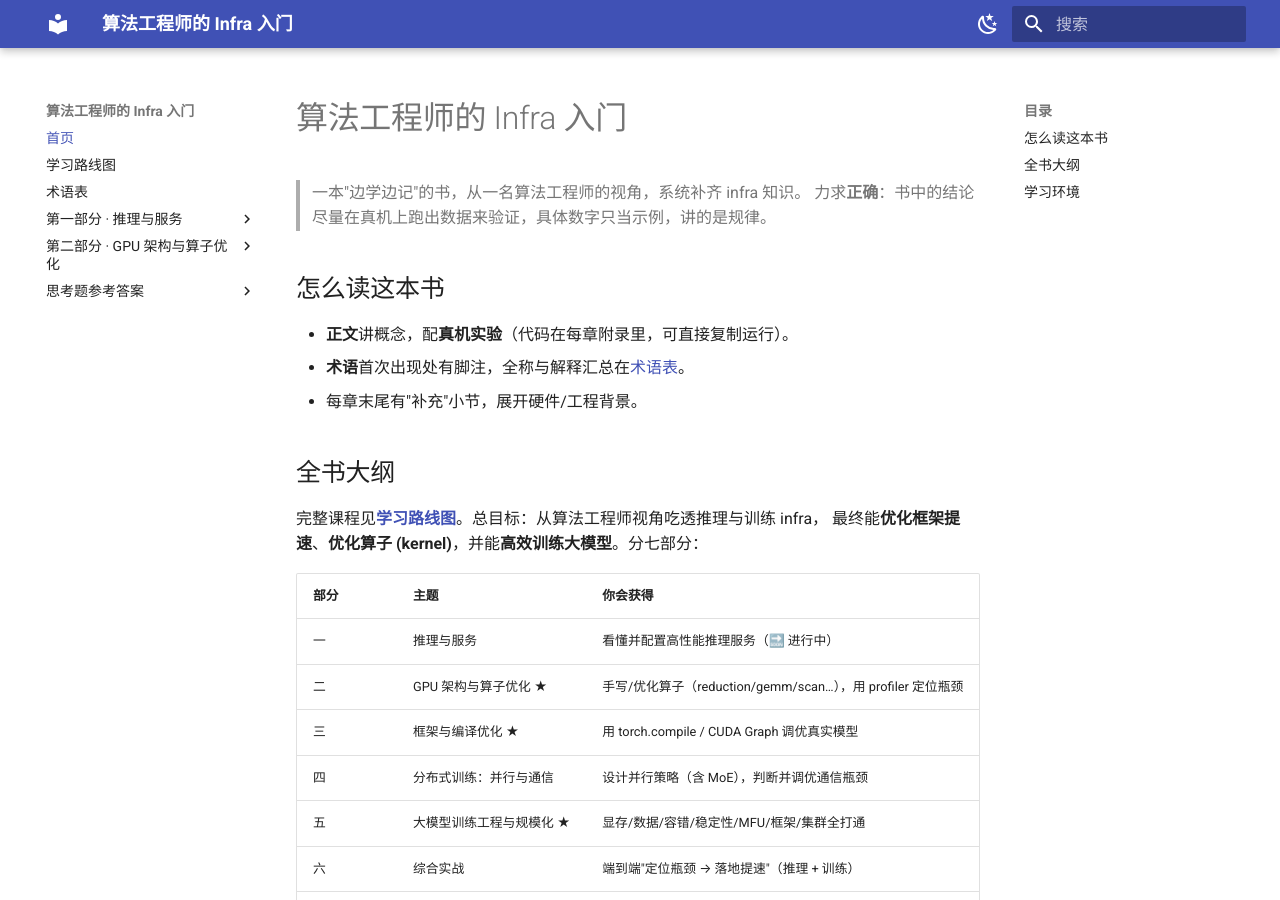
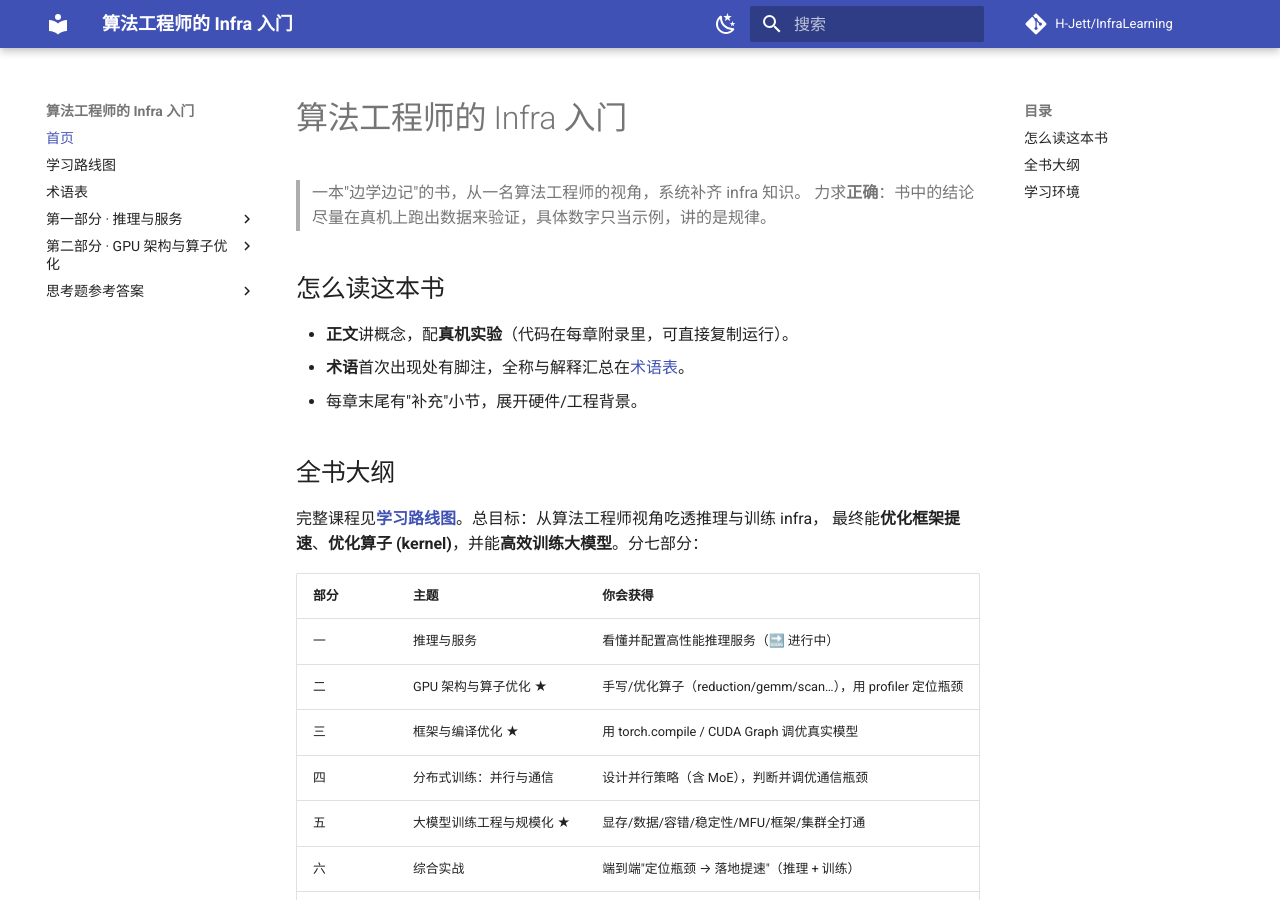
Before and after one commit to H-Jett/InfraLearning, an MkDocs documentation site: the page built from docs/index.md, in a window 1280 px wide and 900 px high. Built offline with MkDocs 1.6.1 and Material for MkDocs 9.7.7, drawn with Linux system fonts in a browser that asks for light colours; comment, search, counter and statistics services are not loaded.

Commit message:
网页加仓库链接(repo_url/site_url)+README加在线阅读链接;CLAUDE.md记入该约定
Co-Authored-By: Claude Opus 4.8 (1M context) <noreply@anthropic.com>

```diff
--- a/mkdocs.yml
+++ b/mkdocs.yml
@@ -1,5 +1,8 @@
 site_name: 算法工程师的 Infra 入门
 site_description: 一本边学边记、力求正确的 infra 入门书
+site_url: https://H-Jett.github.io/InfraLearning/
+repo_url: https://github.com/H-Jett/InfraLearning
+repo_name: H-Jett/InfraLearning
 theme:
   name: material
   language: zh
```
Also changed, not shown: CLAUDE.md (+2 -0 lines), README.md (+2 -0 lines).
